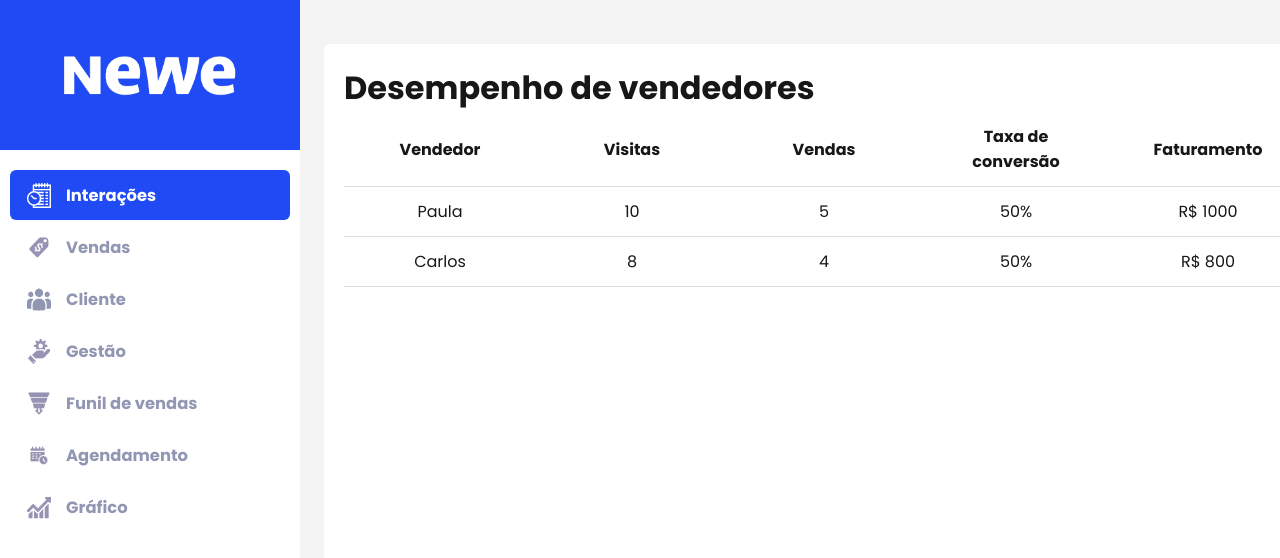
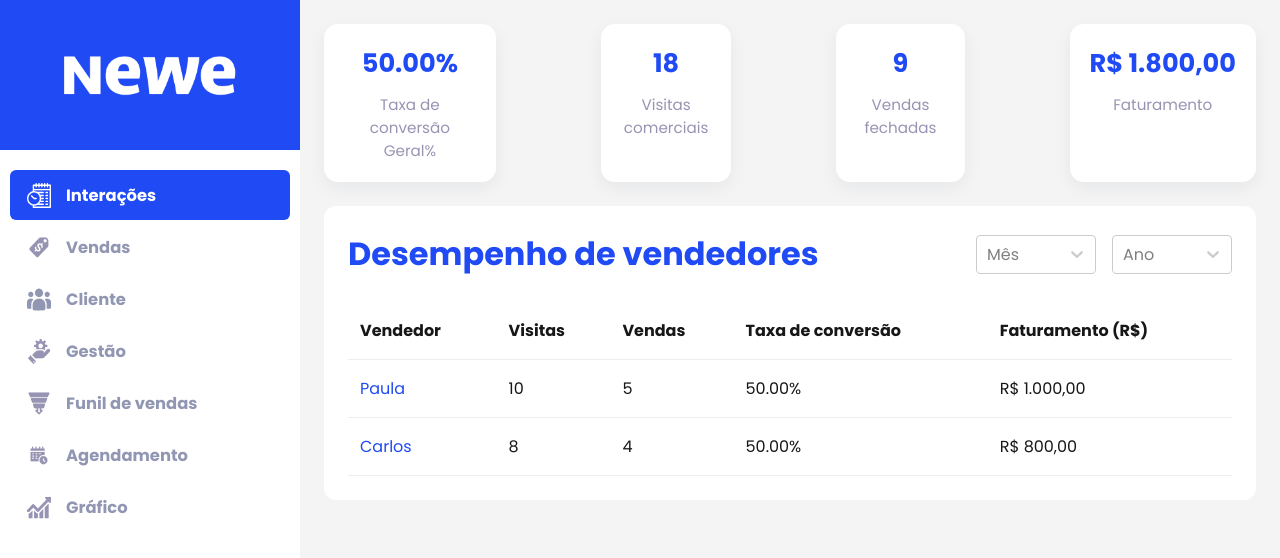
Before and after one commit to heloisa-cardillo/KernelPanic-2DSM-API, a Next.js app in the folder views/frontend-app/: page /vendas in a window 1280 px wide. Shown: the top 558 px of the page. Built offline with nearby package versions, Linux system fonts and the light colour scheme.

Commit message:
Feature (Estilização da pagina vendas)

```diff
--- a/views/frontend-app/app/vendas/page.jsx
+++ b/views/frontend-app/app/vendas/page.jsx
@@ -1,40 +1,150 @@
 'use client';
 
-import React from 'react';
+import React, { useState } from 'react';
+import Select from 'react-select';
 import './vendedores.css';
+
+const opcoesMes = [
+    { value: 'Janeiro', label: 'Janeiro' },
+    { value: 'Fevereiro', label: 'Fevereiro' },
+    { value: 'Março', label: 'Março' },
+    { value: 'Abril', label: 'Abril' },
+    { value: 'Maio', label: 'Maio' },
+    { value: 'Junho', label: 'Junho' },
+    { value: 'Julho', label: 'Julho' },
+    { value: 'Agosto', label: 'Agosto' },
+    { value: 'Setembro', label: 'Setembro' },
+    { value: 'Outubro', label: 'Outubro' },
+    { value: 'Novembro', label: 'Novembro' },
+    { value: 'Dezembro', label: 'Dezembro' },
+];
+
+const opcoesAno = [
+    { value: 2020, label: '2020' },
+    { value: 2021, label: '2021' },
+    { value: 2022, label: '2022' },
+    { value: 2023, label: '2023' },
+    { value: 2024, label: '2024' },
+    { value: 2025, label: '2025' },
+];
+
+const Styles = {
+  option: (provided, state) => ({
+    ...provided,
+    fontFamily: "'Poppins', 'Inter', sans-serif",
+    color: state.isSelected ? 'white' : '#333',
+  }),
+  control: (provided) => ({
+    ...provided,
+    fontFamily: "'Poppins', 'Inter', sans-serif",
+    minWidth: '120px',
+  }),
+  singleValue: (provided) => ({
+    ...provided,
+    fontFamily: "'Poppins', 'Inter', sans-serif",
+  }),
+
+  indicatorSeparator: () => ({
+    display: 'none',
+  }),
+};
 
 export default function Page() {
   // apenas para ilustrar, como ainda nao tem integração com o backend
   const vendedores = [
-    { nome: "Paula", visitas: 10, vendas: 5, taxa: "50%", faturamento: "R$ 1000" },
-    { nome: "Carlos", visitas: 8, vendas: 4, taxa: "50%", faturamento: "R$ 800" }
+    { nome: "Paula", visitas: 10, vendas: 5, faturamento: 1000 },
+    { nome: "Carlos", visitas: 8, vendas: 4, faturamento: 800 }
   ];
 
+  const [mesSelecionado, setMesSelecionado] = useState(null);
+  const [anoSelecionado, setAnoSelecionado] = useState(null);
+
+  const totalVisitas = vendedores.reduce((total, v) => total + v.visitas, 0);
+  const totalVendas = vendedores.reduce((total, v) => total + v.vendas, 0);
+  const taxaConversaoGeral = totalVisitas > 0 ? ((totalVendas / totalVisitas) * 100).toFixed(2) : 0;
+  const totalFaturamento = vendedores.reduce((total, v) => total + v.faturamento, 0);
+
   return (
-    <div className='desempenho-vendedores'>
+    <div>
+      <div className="cards-container">
+        <div className="card">
+          <h2>{taxaConversaoGeral}%</h2>
+          <p>Taxa de conversão Geral%</p>
+        </div>
+        <div className="card">
+          <h2>{totalVisitas}</h2>
+          <p>Visitas comerciais</p>
+        </div>
+        <div className="card">
+          <h2>{totalVendas}</h2>
+          <p>Vendas fechadas</p>
+        </div>
+        <div className="card">
+          <h2>
+            {totalFaturamento.toLocaleString("pt-BR", {
+              style: "currency",
+              currency: "BRL",
+            })}
+          </h2>
+          <p>Faturamento</p>
+        </div>
+      </div>
+      <div className="desempenho-vendedores">
+        <div className='desempenho-header'>
           <h1>Desempenho de vendedores</h1>
-      <table className='tabela-desempenho'>
+          <div className="filtro">
+            <Select
+              instanceId="filtro-mes"
+              options={opcoesMes}
+              styles={Styles}
+              placeholder="Mês"
+              value={mesSelecionado}
+              onChange={setMesSelecionado}
+            />
+            <Select
+              instanceId="filtro-ano"
+              options={opcoesAno}
+              styles={Styles}
+              placeholder="Ano"
+              value={anoSelecionado}
+              onChange={setAnoSelecionado}
+            />
+          </div>
+        </div>
+        <table className="tabela-desempenho">
           <thead>
             <tr>
               <th>Vendedor</th>
               <th>Visitas</th>
               <th>Vendas</th>
               <th>Taxa de conversão</th>
-            <th>Faturamento</th>
+              <th>Faturamento (R$)</th>
             </tr>
           </thead>
           <tbody>
-          {vendedores.map((vendedor, index) => (
+            {vendedores.map((v, index) => {
+              const taxa =
+                v.visitas > 0
+                  ? ((v.vendas / v.visitas) * 100).toFixed(2) + "%"
+                  : "0%";
+              return (
                 <tr key={index}>
-              <td>{vendedor.nome}</td>
-              <td>{vendedor.visitas}</td>
-              <td>{vendedor.vendas}</td>
-              <td>{vendedor.taxa}</td>
-              <td>{vendedor.faturamento}</td>
+                  <td className='nome-vendedor'>{v.nome}</td>
+                  <td>{v.visitas}</td>
+                  <td>{v.vendas}</td>
+                  <td>{taxa}</td>
+                  <td>
+                    {v.faturamento.toLocaleString("pt-BR", {
+                      style: "currency",
+                      currency: "BRL",
+                    })}
+                  </td>
                 </tr>
-          ))}
+              );
+            })}
           </tbody>
         </table>
       </div>
+    </div>
   );
 }
--- a/views/frontend-app/app/vendas/vendedores.css
+++ b/views/frontend-app/app/vendas/vendedores.css
@@ -1,42 +1,101 @@
 body {
   margin: 0;
-  min-height: 100vh;
   font-family: 'Poppins', 'Inter', sans-serif;
   background-color: #F0F2F5;
 }
 
-th {
-    text-align: center;
-    padding: 10px 10px;
+.desempenho-header {
+  display: flex;
+  justify-content: space-between;
+  align-items: center;
+  margin-bottom: 24px;
+}
+
+.desempenho-header h1 {
+  color: #1f4af4;
+}
+
+.filtro {
+  display: flex;
+  gap: 16px;
+  align-items: center;
+}
+
+.filtro select:focus {
+  outline: none;
+  border-color: #1f4af4;
+}
+
+.filtro label {
+  font-size: 14px;
+  color: #333;
+}
+
+.filtro select {
+  padding: 8px 12px;
+  border: 1px solid #ccc;
+  border-radius: 6px;
+  background-color: #fff;
+}
+
+select,
+select option {
+  color: #000;
+  font-family: 'Poppins', 'Inter', sans-serif;
 }
 
 .desempenho-vendedores {
-  width: 1000px;
+  max-width: 1100px;
   margin: 20px auto;
+  padding: 24px;
+  background-color: #FFFFFF;
+  border-radius: 12px;
+  box-sizing: border-box;
+}
+
+.cards-container {
+  width: 100%;
+  display: flex;
+  justify-content: center;
+  margin-bottom: 24px;
+  gap: 105px;
+}
+
+.card {
+  background: #fff;
+  border-radius: 14px;
   padding: 20px;
-  background-color: #FFFFFF;
-  min-height: 90vh;
-  border-radius: 6px;
-  display: flex;
-  flex-direction: column;
+  text-align: center;
+  box-shadow: 0 6px 18px rgba(22, 37, 63, 0.06);
+}
+
+.card h2 {
+  font-size: 1.6rem;
+  margin: 0;
+  font-weight: 700;
+  color: #1f4af4;
+}
+
+.card p {
+  margin-top: 10px;
+  font-size: 0.95rem;
+  color: #9794B3;
 }
 
 
-.tabela-desempenho{
-    font-size: 16px;
-    border-collapse: collapse;
-    width: 100%;
-    table-layout: fixed;
+.tabela-desempenho {
+  width: 100%;
+  border-collapse: collapse;
+  margin-top: 8px;
 }
 
 .tabela-desempenho th,
 .tabela-desempenho td {
-    text-align: center;
-    padding: 12px 20px;
-    border-bottom: 1px solid #ddd;
+  padding: 16px 12px;
+  text-align: left;
+  border-bottom: 1px solid #eee;
 }
 
-th {
-    text-align: center;
-    padding: 10px 10px;
-}
+ .nome-vendedor {
+  color: #1f4af4;
+ }
--- a/views/frontend-app/package.json
+++ b/views/frontend-app/package.json
@@ -10,7 +10,8 @@
   "dependencies": {
     "next": "15.5.2",
     "react": "19.1.0",
-    "react-dom": "19.1.0"
+    "react-dom": "19.1.0",
+    "react-select": "^5.10.2"
   },
   "devDependencies": {
     "@event-calendar/core": "^4.6.0",
```
Also changed, not shown: 1 other file (tests, documents, lock files or other folders). Lines whose indentation alone changed are shown as unchanged.
